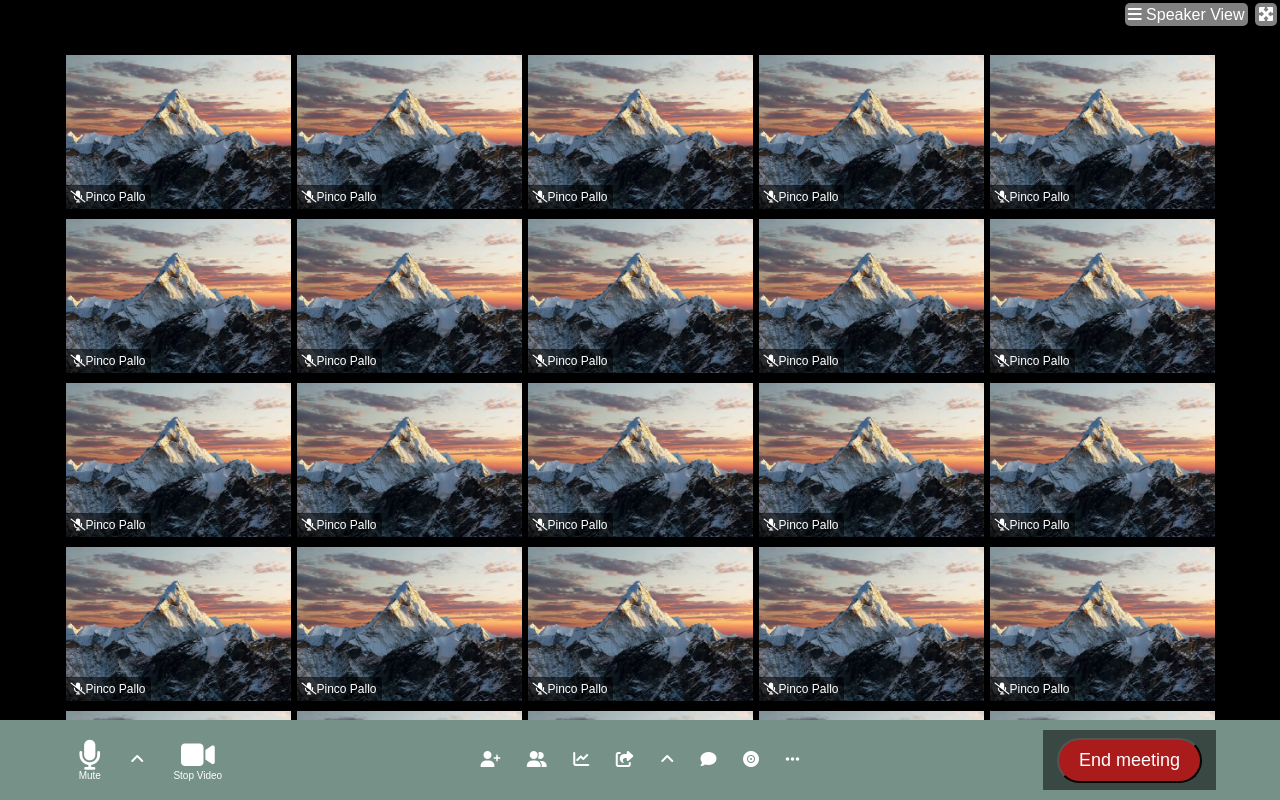
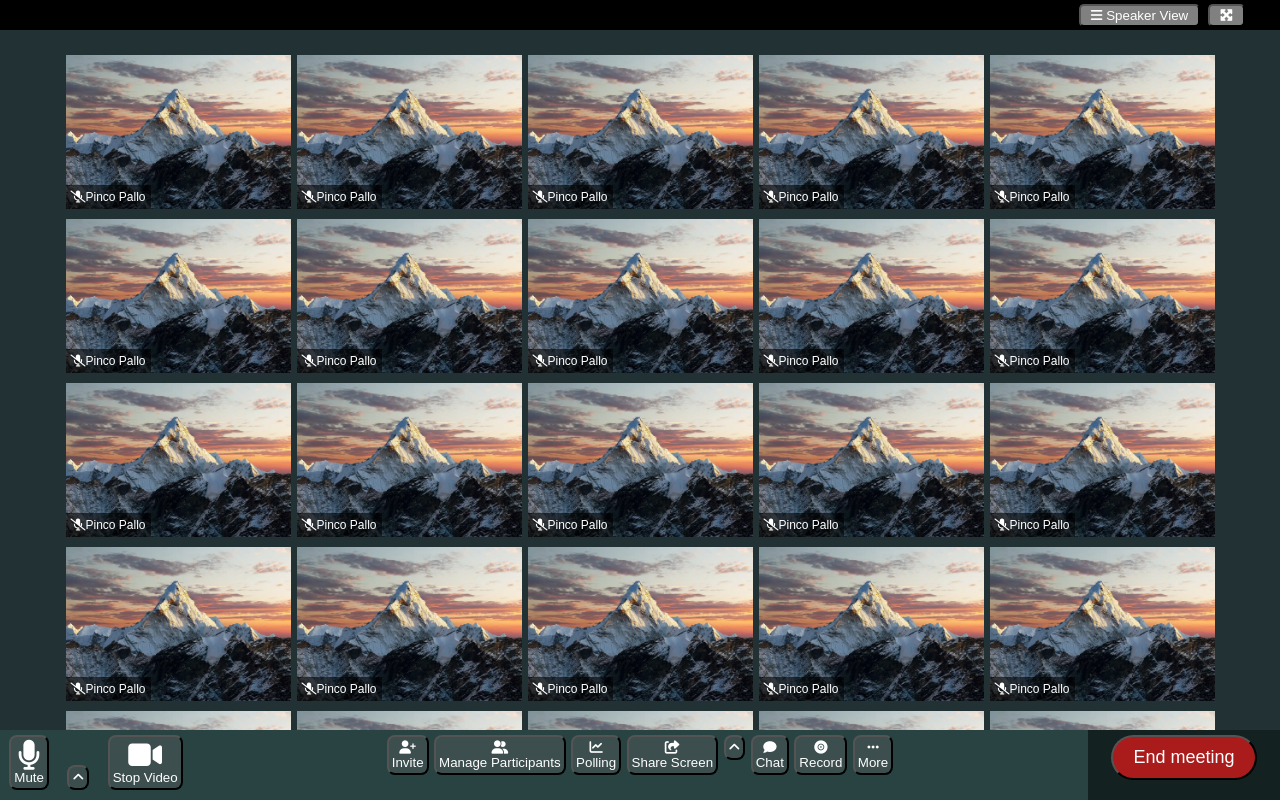
Before and after one commit to GiuseppeF11/html-css-zoom, a plain HTML site: page index.html in a window 1280 px wide. Drawn offline with Linux system fonts and the light colour scheme.

Commit message:
Aggiunti nomi comandi nel footer e fixati errori

```diff
--- a/css/style.css
+++ b/css/style.css
@@ -7,6 +7,10 @@
 }
 
 /* GENERAL */
+
+body {
+    background-color: black;
+}
 
 .container {
     width: 100%;
@@ -22,15 +26,18 @@ a {
 
 .header-container {
     height: 30px;
+    width: 95%;
+    margin: 0 auto;
     background-color: black;
     display: flex;
     justify-content: flex-end;
     align-items: center;
 }
 
-.header-a {
-    padding: 3px;
+.header-button {
+    padding: 2px 10px;
     background-color: rgba(255, 255, 255, 0.5);
+    color: white;
     border-radius: 5px;
     margin-right: 3px;
 }
@@ -40,8 +47,8 @@ a {
 /* MAIN */
 
 main {
-    background-color: black;
-    height: calc(100vh - 110px);
+    background-color: rgba(68, 98, 103, 0.5);
+    height: calc(100vh - 100px);
     overflow: auto;
 }
 
@@ -85,16 +92,15 @@ main {
 
 
 footer {
-    height: 80px;
-    background-color: rgb(117, 145, 136);
+    height: 70px;
+    background-color: rgb(41, 67, 67);
     display: flex;
     align-items: center;
 }
 
 .footer-container {
-    height: 60px;
-    width: 90%;
-    margin: 0 auto;
+    height: 100%;
+    width: 100%;
     color: white;
     display: flex;
     justify-content: space-between;
@@ -104,19 +110,23 @@ footer {
     text-align: center;
     display: flex;
     justify-content: space-around;
-    align-items: center;
+    align-items:first baseline;
+    padding-top: 5px;
 }
 
 .footer-left {
     width: 15%;
+    justify-content: space-around;
 }
 
 .footer-right {
     width: 15%;
+    background-color: rgba(0, 0, 0, 0.5);
 }
 
 .footer-center {
-    width: 30%;
+    width: 40%;
+    justify-content: space-around;
 }
 
 .mic i , .video i {
@@ -127,11 +137,7 @@ footer {
     font-size: 10px;
 }
 
-.up , .mic , .video{
-    margin: 0 10px;
-}
-
-.footer-right button {
+.end-meeting {
     font-size: large;
     background-color: rgb(170, 27, 27);
     border-radius: 30px;
@@ -139,6 +145,9 @@ footer {
     padding: 10px 20px;
 }
 
-.footer-right {
-    background-color: rgba(0, 0, 0, 0.5);
+.button {
+    padding: 3px;
+    border-radius: 8px ;
+    background-color: rgba(104, 104, 104,0.3);
+    color: white;
 }
--- a/index.html
+++ b/index.html
@@ -14,8 +14,8 @@
         <header>
             <div class="header-container">
                 <nav class="commands-header">
-                    <a href="" class="header-a"><i class="fa-solid fa-bars"></i></i> Speaker View</a>
-                    <a href="" class="header-a"><i class="fa-solid fa-maximize"></i></a>
+                    <button class="header-button"><i class="fa-solid fa-bars"></i></i> Speaker View</button>
+                    <button class="header-button"><i class="fa-solid fa-maximize"></i></button>
                 </nav>
             </div>
         </header>
@@ -182,34 +182,32 @@
                 <div class="footer-left">
                     <div class="mic">
                         <a href="">
-                            <div><i class="fa-solid fa-microphone"></i></div>
-                            <div class="stato">Mute</div>
+                            <button class="button footer"><i class="fa-solid fa-microphone"></i> <br> Mute </button>
                         </a>
                     </div>
                     <div class="up">
-                        <a href=""><i class="fa-solid fa-angle-up"></i></a>
+                        <button class="button footer"><i class="fa-solid fa-angle-up"></i></button>
                     </div>
                     <div class="video">
                         <a href="">
-                            <div><i class="fa-solid fa-video"></i></div>
-                            <div class="stato">Stop Video</div>
+                            <button class="button footer"><i class="fa-solid fa-video"></i> <br> Stop Video </button>
                         </a>
                     </div>
                 </div>
                 <div class="footer-center">
-                    <a href=""><i class="fa-solid fa-user-plus"></i></a>
-                    <a href=""><i class="fa-solid fa-user-group"></i></a>
-                    <a href=""><i class="fa-solid fa-chart-line"></i></a>
-                    <a href=""><i class="fa-solid fa-share-from-square"></i></a>
-                    <a href=""><i class="fa-solid fa-angle-up"></i></a>
-                    <a href=""><i class="fa-solid fa-comment"></i></a>
-                    <a href=""><i class="fa-solid fa-record-vinyl"></i></a>
-                    <a href=""><i class="fa-solid fa-ellipsis"></i></a>
+                    <button class="button footer"><i class="fa-solid fa-user-plus"></i> <br> Invite</button>
+                    <button class="button footer"><i class="fa-solid fa-user-group"></i> <br> Manage Participants</button>
+                    <button class="button footer"><i class="fa-solid fa-chart-line"></i> <br> Polling</button>
+                    <button class="button footer"><i class="fa-solid fa-share-from-square"></i> <br> Share Screen</button>
+                    <button class="button footer"><i class="fa-solid fa-angle-up"></i></button>
+                    <button class="button footer"><i class="fa-solid fa-comment"></i> <br> Chat</button>
+                    <button class="button footer"><i class="fa-solid fa-record-vinyl"></i> <br> Record</button>
+                    <button class="button footer"><i class="fa-solid fa-ellipsis"></i> <br> More</button>
 
                 </div>
 
                 <div class="footer-right">
-                    <button>End meeting</button>
+                    <button class="end-meeting">End meeting</button>
                 </div>
             </div>
         </footer>
```
